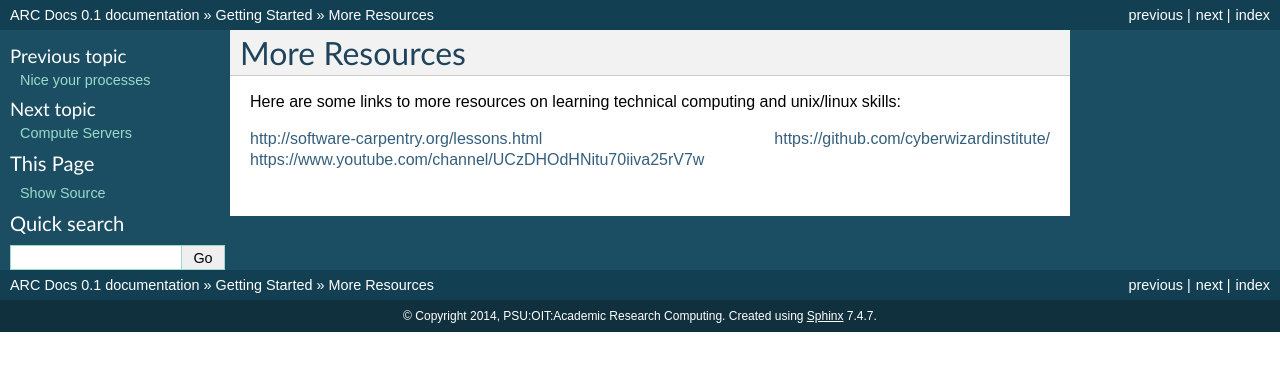
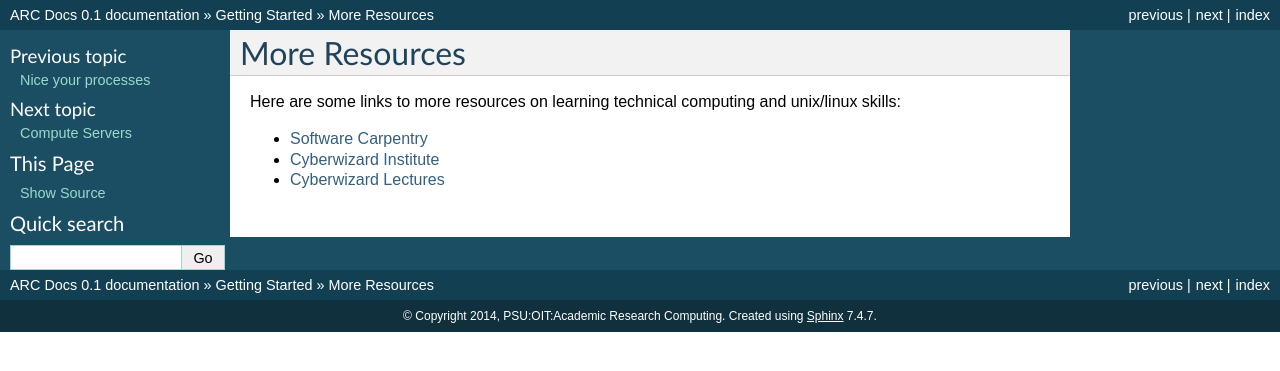
Before and after one commit to PSU-Research-Computing/psurc-docs, a Sphinx documentation site: the page built from source/getting_started/more_resources.rst, in a window 1280 px wide. Shown: the top 371 px of the page. Built offline with Sphinx 7.4.7, drawn with Linux system fonts in a browser that asks for light colours.

Commit message:
Fixed listing

```diff
--- a/source/getting_started/more_resources.rst
+++ b/source/getting_started/more_resources.rst
@@ -4,9 +4,10 @@ More Resources
 
 Here are some links to more resources on learning technical computing and unix/linux skills:
 
-http://software-carpentry.org/lessons.html
-https://github.com/cyberwizardinstitute/
-https://www.youtube.com/channel/UCzDHOdHNitu70iiva25rV7w
+
+- `Software Carpentry`_
+- `Cyberwizard Institute`_
+- `Cyberwizard Lectures`_
 
 .. _`Software Carpentry`: http://software-carpentry.org/lessons.html
 .. _`Cyberwizard Institute`: https://github.com/cyberwizardinstitute/
```
